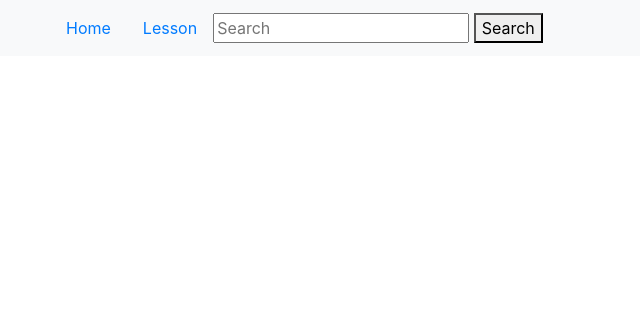
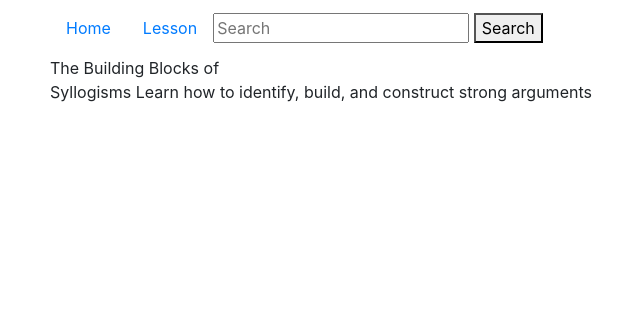
Before and after one commit to gruiiiw/ui_design_syllogism, a Flask app: page / in a window 1280 px wide. Shown: the top 316 px of the page, without its empty margins (35-675 px from the left). Run offline with Flask 3, Linux system fonts and the light colour scheme; some libraries are stand-ins or nearby versions.

Commit message:
Homepage Setup

```diff
--- a/server.py
+++ b/server.py
@@ -13,3 +13,8 @@ app = Flask(__name__)
 @app.route('/')
 def homepage():
    return render_template('homepage.html')
+
+
+
+if __name__ == '__main__':
+   app.run(debug = True)
--- a/static/main.css
+++ b/static/main.css
@@ -0,0 +1,8 @@
+/* Homepage css */
+beigeBackground {
+    background-color: blue;
+
+}
+
+
+/* Start Button */
--- a/templates/homepage.html
+++ b/templates/homepage.html
@@ -1,2 +1,14 @@
 {% extends "layout.html" %} {% block content %}
+
+<div class="beigeBackground">
+
+    The Building Blocks of
+    <br>Syllogisms
+
+
+    Learn how to identify, build, and construct strong arguments
+
+</div>
+
+
 {% endblock %}
--- a/templates/layout.html
+++ b/templates/layout.html
@@ -22,7 +22,7 @@
   <body>
 
 
-<nav class="navbar navbar-expand-lg navbar-light bg-light">
+<nav class="navbar navbar-expand-lg navbar-light">
   <div class="container">
     <a class="nav-link bold" href="/">Home</a> <!-- click home name goes to homepage -->
     <a class="nav-link" href="/lesson">Lesson</a> <!-- click website name goes to homepage -->
@@ -40,15 +40,18 @@
     <div class="collapse navbar-collapse" id="navbarNavAltMarkup">
       <div class="navbar-nav">
 
-
       </div>
     </div>
   </div>
 </nav>
-    <div class = "green">
+
+
+    <div class = "beigeBackground">
 
       <div class="container">
           {% block content %}
+
+
           {% endblock %}
       </div>
 
```
